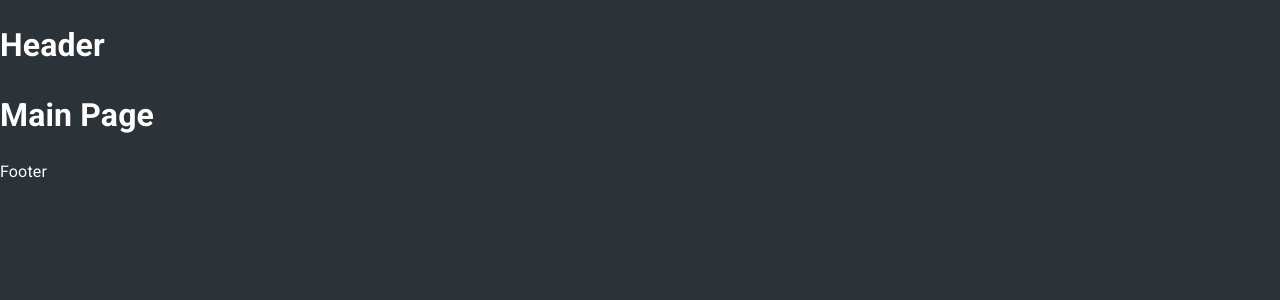
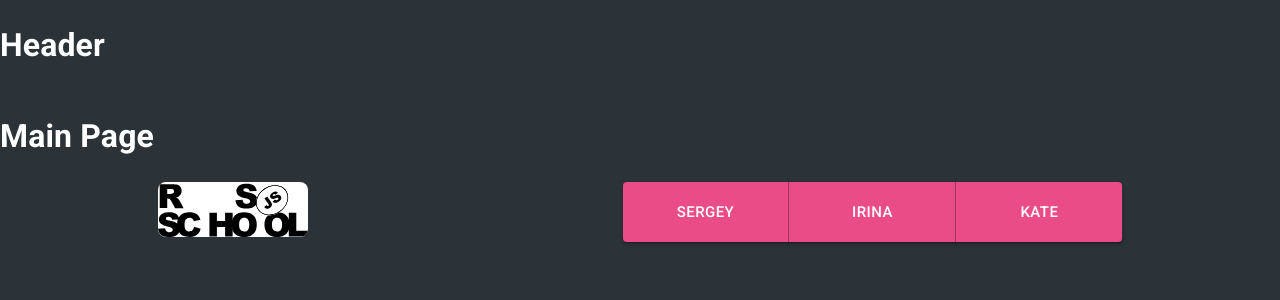
Before and after one commit to gentoosiast/graphiql-app, a React (Vite) app: page /main in a window 1280 px wide. Shown: the top 300 px of the page. Built offline with nearby package versions, Linux system fonts and the light colour scheme.

Commit message:
feat: add footer

```diff
--- a/src/components/Footer/Footer.tsx
+++ b/src/components/Footer/Footer.tsx
@@ -1,9 +1,55 @@
 import type { JSX } from 'react';
+
+import { Button, ButtonGroup, ImageListItem, Link, Stack } from '@mui/material';
 
 export const Footer = (): JSX.Element => {
   return (
     <footer>
-      <p>Footer</p>
+      <Stack direction="row" justifyContent="space-around" sx={{ height: 60 }}>
+        <Link href="https://rs.school/react/">
+          <ImageListItem
+            alt="rss"
+            component="img"
+            src="src/assets/img/rs_school_js.svg"
+            sx={{ backgroundColor: '#fff', borderRadius: 2, width: 150 }}
+          />
+        </Link>
+        <ButtonGroup
+          color="primary"
+          orientation="horizontal"
+          size="large"
+          sx={{ width: 500 }}
+          variant="contained"
+        >
+          <Button fullWidth>
+            <Link
+              color="#fff"
+              href="https://github.com/gentoosiast"
+              sx={{ textDecoration: 'none' }}
+            >
+              Sergey
+            </Link>
+          </Button>
+          <Button fullWidth>
+            <Link
+              color="#fff"
+              href="https://github.com/Irina-Grebennikova"
+              sx={{ textDecoration: 'none' }}
+            >
+              Irina
+            </Link>
+          </Button>
+          <Button fullWidth>
+            <Link
+              color="#fff"
+              href="https://github.com/KateGoncharik"
+              sx={{ textDecoration: 'none' }}
+            >
+              Kate
+            </Link>
+          </Button>
+        </ButtonGroup>
+      </Stack>
     </footer>
   );
 };
--- a/src/components/RootLayout/RootLayout.tsx
+++ b/src/components/RootLayout/RootLayout.tsx
@@ -1,5 +1,7 @@
 import type { JSX } from 'react';
 import { Outlet } from 'react-router-dom';
+
+import { Box } from '@mui/material';
 
 import { Footer } from '@/components/Footer';
 import { Header } from '@/components/Header';
@@ -7,11 +9,15 @@ import { Header } from '@/components/Header';
 export const RootLayout = (): JSX.Element => {
   return (
     <>
-      <Header />
-      <main>
-        <Outlet />
-      </main>
-      <Footer />
+      <Box sx={{ display: 'flex', flexDirection: 'column', minHeight: '100vh' }}>
+        <Header />
+        <main>
+          <Box component="main" sx={{ flexGrow: 1 }}>
+            <Outlet />
+          </Box>
+        </main>
+        <Footer />
+      </Box>
     </>
   );
 };
```
Also changed, not shown: src/assets/img/rs_school_js.svg (added).
